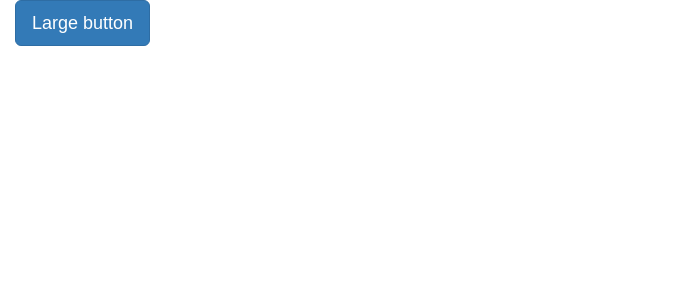
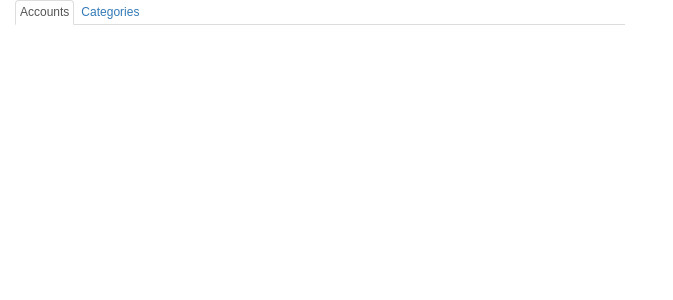
Before and after one commit to activelylazy/mr-budget-web, a React (Create React App) app: page / in a window 1280 px wide. Shown: the top 300 px of the page, without its empty margins (0-673 px from the left). Built offline with nearby package versions, Linux system fonts and the light colour scheme.

Commit message:
Initial import of tabs

```diff
--- a/src/App.js
+++ b/src/App.js
@@ -1,5 +1,6 @@
 import React, { Component } from 'react';
-import { Button, Tabs, Tab } from 'react-bootstrap';
+import { Button } from 'react-bootstrap';
+import { Tabs, Tab } from './tabs';
 import logo from './logo.svg';
 import './App.css';
 
@@ -7,7 +8,18 @@ class App extends Component {
   render() {
     return (
       <div className="container-fluid">
-        <Button bsStyle="primary" bsSize="large">Large button</Button>
+        <div className="row">
+          <div className="col-md-6">
+              <Tabs>
+                <Tab title="Accounts">
+                  <div>Some content</div>
+                </Tab>
+                <Tab title="Categories">
+                  <div>More content</div>
+                </Tab>
+              </Tabs>
+          </div>
+        </div>
       </div>
     );
   }
--- a/src/index.js
+++ b/src/index.js
@@ -2,6 +2,7 @@ import React from 'react';
 import ReactDOM from 'react-dom';
 import 'bootstrap/dist/css/bootstrap.css';
 import './index.css';
+import './tabs.css';
 import App from './App';
 import registerServiceWorker from './registerServiceWorker';
 
--- /dev/null
+++ b/src/tabs.css
@@ -0,0 +1,44 @@
+.tab-container {
+  xheight: 100%;
+}
+
+.tabs {
+  xposition: absolute;
+  left: 0px;
+  top: 0px;
+  width: 100%;
+}
+
+.tab-content {
+  position: absolute;
+  left: 0px;
+  top: 0px;
+  padding-top: 30px;
+  width: 100%;
+  height: 100%;
+}
+
+.tab {
+  width: 100%;
+  height: 100%;
+  overflow-y: auto;
+}
+
+.tabs > .nav > li > a {
+  padding: 3px 4px !important;
+  font-size: 9pt;
+  cursor: pointer;
+}
+
+.tabs > .nav > li > a:focus {
+  outline: 0px;
+}
+
+.tab-info-button {
+  float: right;
+  cursor: pointer;
+}
+
+.tab-info-button:focus {
+  outline: 0px;
+}
--- /dev/null
+++ b/src/tabs.jsx
@@ -0,0 +1,59 @@
+import React from 'react';
+import { PropTypes } from 'prop-types';
+
+const tab = (selectedTab, tabTitle, onClick) => (
+  <li className={selectedTab === tabTitle ? 'active' : ''}>
+    <a onClick={onClick} tabIndex="-1">{tabTitle}</a>
+  </li>
+);
+
+export class Tabs extends React.Component {
+  componentWillMount() {
+    this.setState({ selectedTab: '' });
+  }
+
+  select(tabTitle) {
+    this.setState({ selectedTab: tabTitle });
+  }
+
+  createTab(activeTab, child) {
+    return tab(activeTab.props.title, child.props.title, () => this.select(child.props.title));
+  }
+
+  render() {
+    const { selectedTab } = this.state;
+    const children = React.Children.toArray(this.props.children);
+    let activeTab = children.find(c => c.props.title === selectedTab);
+    if (activeTab === undefined) {
+      activeTab = children[0];
+    }
+    const titles = React.Children
+      .map(this.props.children, child => this.createTab(activeTab, child));
+
+    return (
+      <div className="tab-container">
+        <div className="tab-content">
+          {React.cloneElement(activeTab)}
+        </div>
+        <div className="tabs">
+          <ul className="nav nav-tabs">
+            {titles}
+          </ul>
+        </div>
+      </div>
+    );
+  }
+}
+
+export class Tab extends React.Component {
+  render() {
+    const children = React.Children.map(this.props.children, child => React.cloneElement(child));
+    return (
+      <div className="tab">{children}</div>
+    );
+  }
+}
+
+Tab.propTypes = {
+  title: PropTypes.string.isRequired,
+};
```
